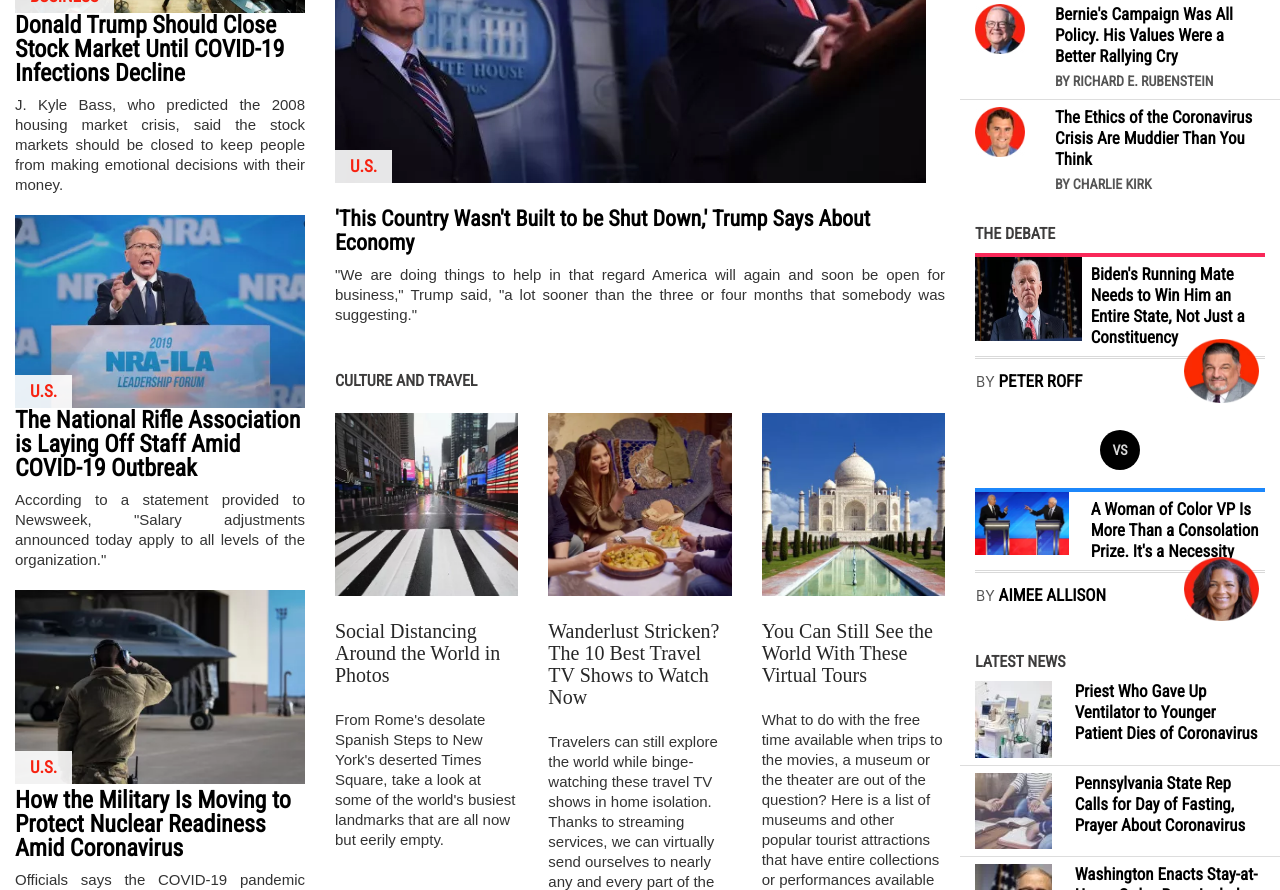
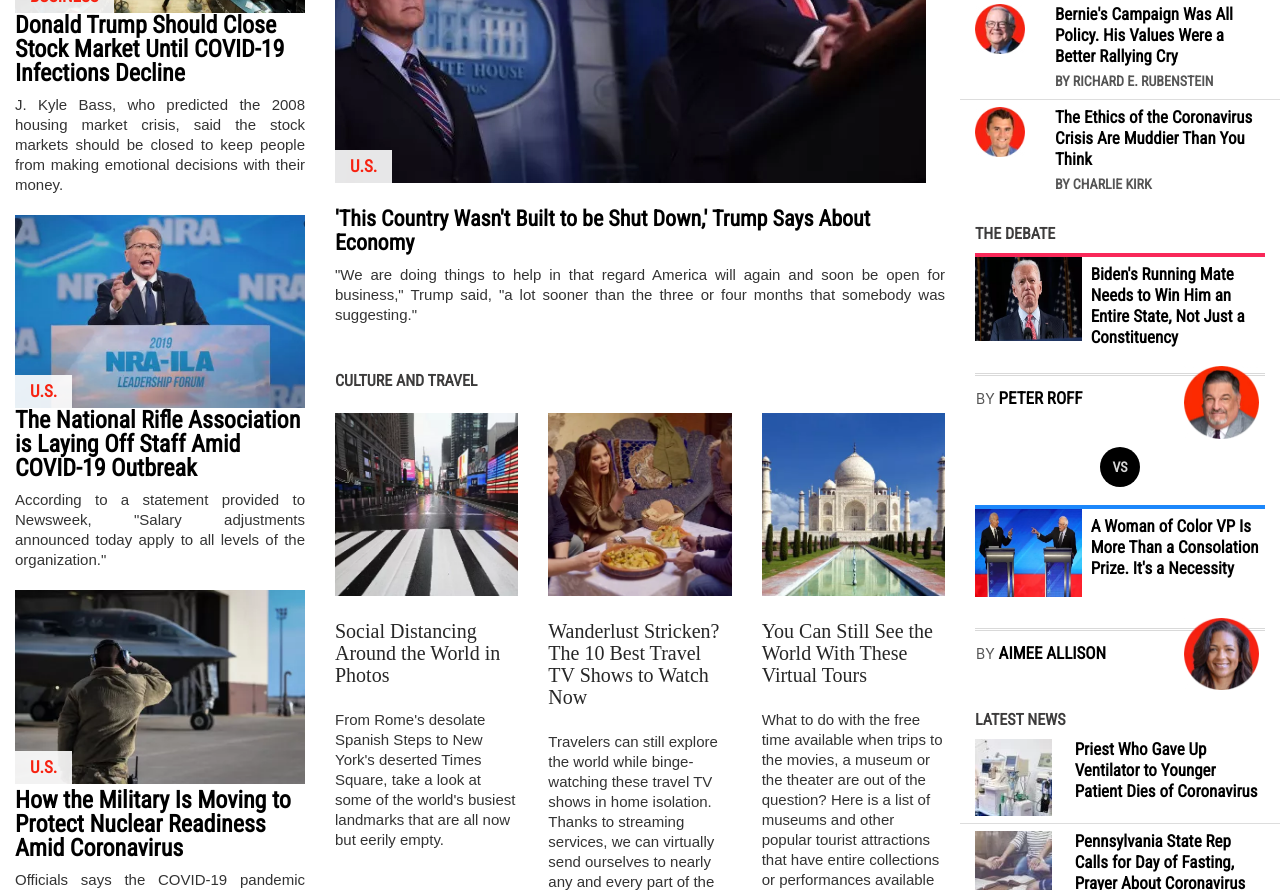
Before and after one commit to Bluette1/Newsweek-Clone, a website: page index.html in a window 1280 px wide. Shown: the part 361-1251 px from the top of the page. Drawn offline with Linux system fonts and the light colour scheme.

Commit message:
fixing the `debates` section image sizes
- fixing the `debates` section image sizes

```diff
--- a/index.css
+++ b/index.css
@@ -338,11 +338,16 @@ div.col-3 .debates .debator-1 {
   object-fit: cover;
 }
 
-div.col-3 .debates img {
+.debate-img-1,
+.debate-img-2 {
   position: absolute;
   height: 100%;
-  width: auto;
+  width: 100%;
   margin-top: -7px;
+}
+
+.debate-img-2 {
+  height: 140%;
 }
 
 .debates .author picture .img-1 {
@@ -355,7 +360,7 @@ div.col-3 .debates img {
 
 .debates .author picture .img-2 {
   position: absolute;
-  top: 84.5%;
+  top: 85.5%;
   left: 72%;
   width: 26%;
   height: 15%;
--- a/index.html
+++ b/index.html
@@ -361,9 +361,9 @@
             <div class="news-title pt-4">the debate</div>
             <div class="debates">
               <div class="wrap debator-1">
-                <div class="row border-top-0">
+                <div class="row border-top-0 pb-4">
                   <div class="col-4 pic-profile ">
-                    <img src="images/joe-biden.webp" alt="profile picture">
+                    <img class="debate-img-1" src="images/joe-biden.webp" alt="profile picture">
                   </div>
                   <div class="col-8 opinion-news pl-4">
                     <a href="#">Biden's Running Mate Needs to Win Him an Entire State, Not Just a Constituency</a>
@@ -376,14 +376,13 @@
                   <picture><img class="img-1" src="images/roff-new.webp" alt="roff-new"></picture>
                 </div>
               </div>
-
               <div class="section-vs">
                 VS
               </div>
               <div class="wrap debator-2">
-                <div class="row border-top-0">
-                  <div class="col-4 pic-profile ">
-                    <img src="images/joe-biden-bernie-sanders.webp" alt="profile picture">
+                <div class="row border-top-0 pb-5">
+                  <div class="col-4 pic-profile">
+                    <img class="debate-img-2" src="images/joe-biden-bernie-sanders.webp" alt="profile picture">
                   </div>
                   <div class="col-8 opinion-news pl-4">
                     <a href="#">A Woman of Color VP Is More Than a Consolation Prize. It's a Necessity</a>
```
